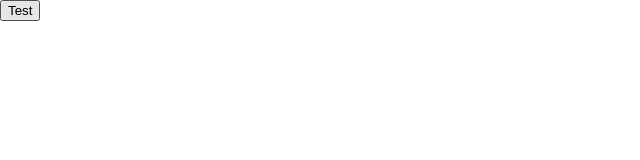
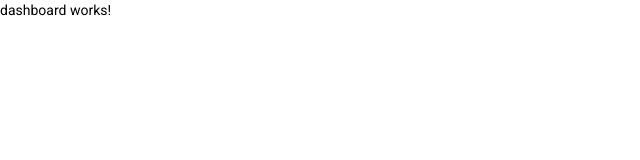
Before and after one commit to Ben-yon/admin-dashboard-panel, an Angular app: page / in a window 1280 px wide. Shown: the top 160 px of the page, without its empty margins (0-640 px from the left). Built offline with nearby package versions, Linux system fonts and the light colour scheme.

Commit message:
create app routes, children for the default route

```diff
--- a/src/app/app.component.html
+++ b/src/app/app.component.html
@@ -1 +1 @@
-<button mat-raised-button color="accent">Test</button>
+<router-outlet></router-outlet>
--- a/src/app/layouts/default/default.component.html
+++ b/src/app/layouts/default/default.component.html
@@ -1 +1 @@
-<p>default works!</p>
+<router-outlet></router-outlet>
```
Also changed, not shown: src/app/app-routing/app-routing.module.ts (added, +25 -0 lines), src/app/app.module.ts (+5 -4 lines), src/app/layouts/default/default.module.ts (+9 -3 lines).
